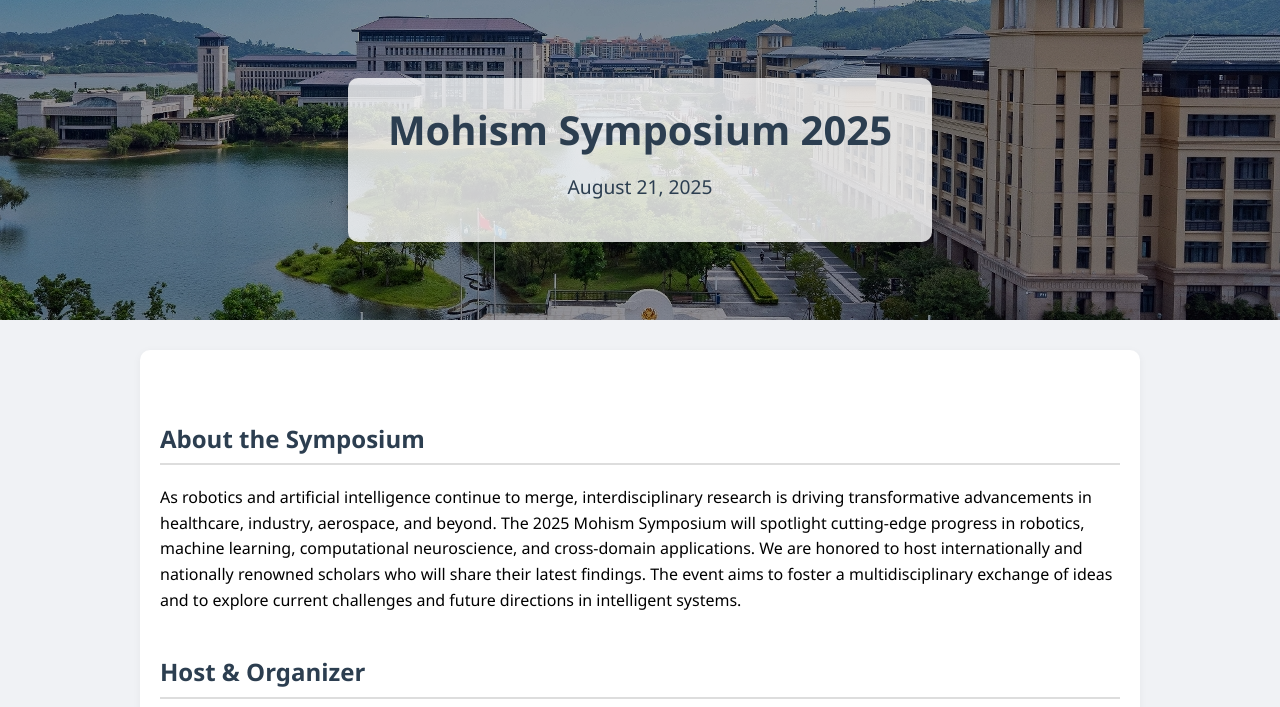
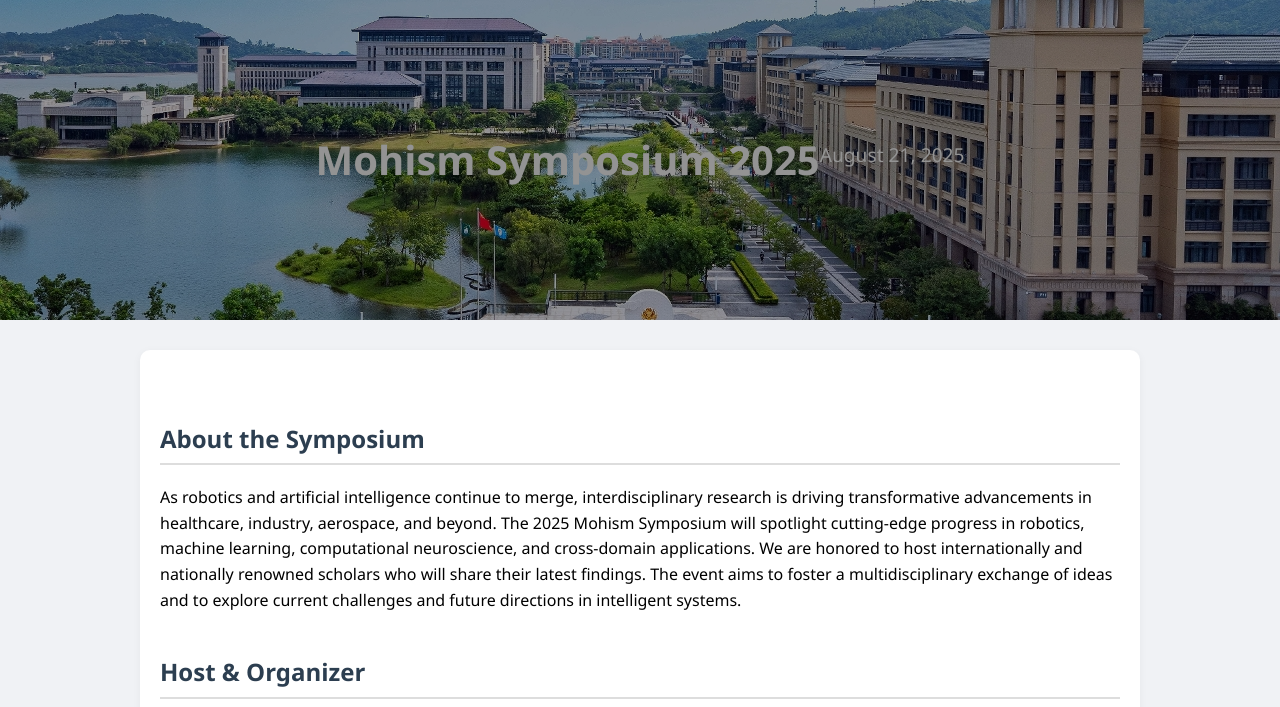
Before and after one commit to MohismLab/mohism-symposium-2025, a plain HTML site: page index.html in a window 1280 px wide. Shown: the top 707 px of the page. Drawn offline with Linux system fonts and the light colour scheme.

Commit message:
Update index.html

```diff
--- a/index.html
+++ b/index.html
@@ -35,10 +35,7 @@
     .hero-content {
       position: relative;
       z-index: 1;
-      background-color: rgba(255, 255, 255, 0.8);
       padding: 20px 40px;
-      border-radius: 10px;
-      box-shadow: 0 4px 12px rgba(0, 0, 0, 0.2);
       transition: transform 0.3s ease;
     }
     .hero-content:hover {
@@ -47,12 +44,12 @@
     .hero h1 {
       font-size: 2.5em;
       margin: 0;
-      color: #2c3e50;
+      color: #f5f5f5;
     }
     .hero p {
       margin-top: 10px;
       font-size: 1.2em;
-      color: #2c3e50;
+      color: #f5f5f5;
     }
     .container {
       padding: 30px 20px;
@@ -116,7 +113,7 @@
 </head>
 <body>
   <section class="hero">
-    <div class="hero-content">
+
       <h1>Mohism Symposium 2025</h1>
       <p>August 21, 2025</p>
     </div>
```
